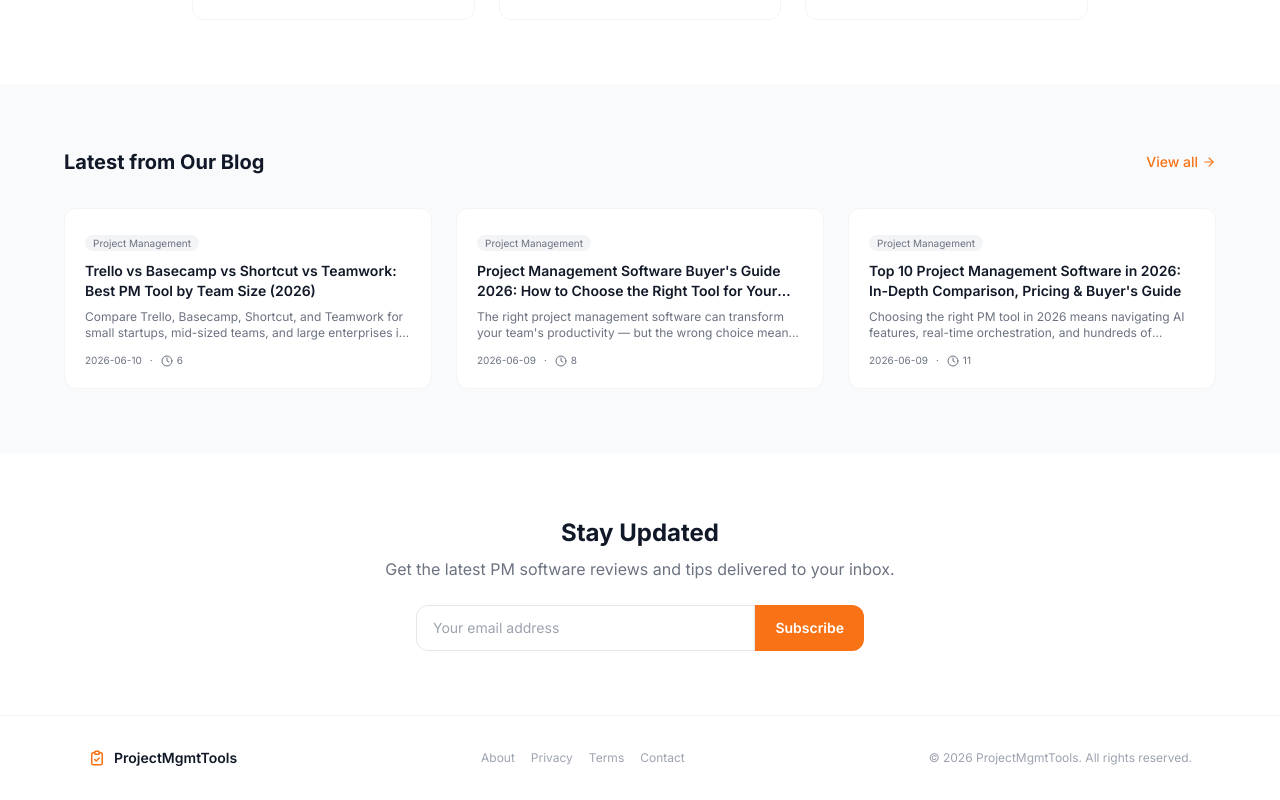
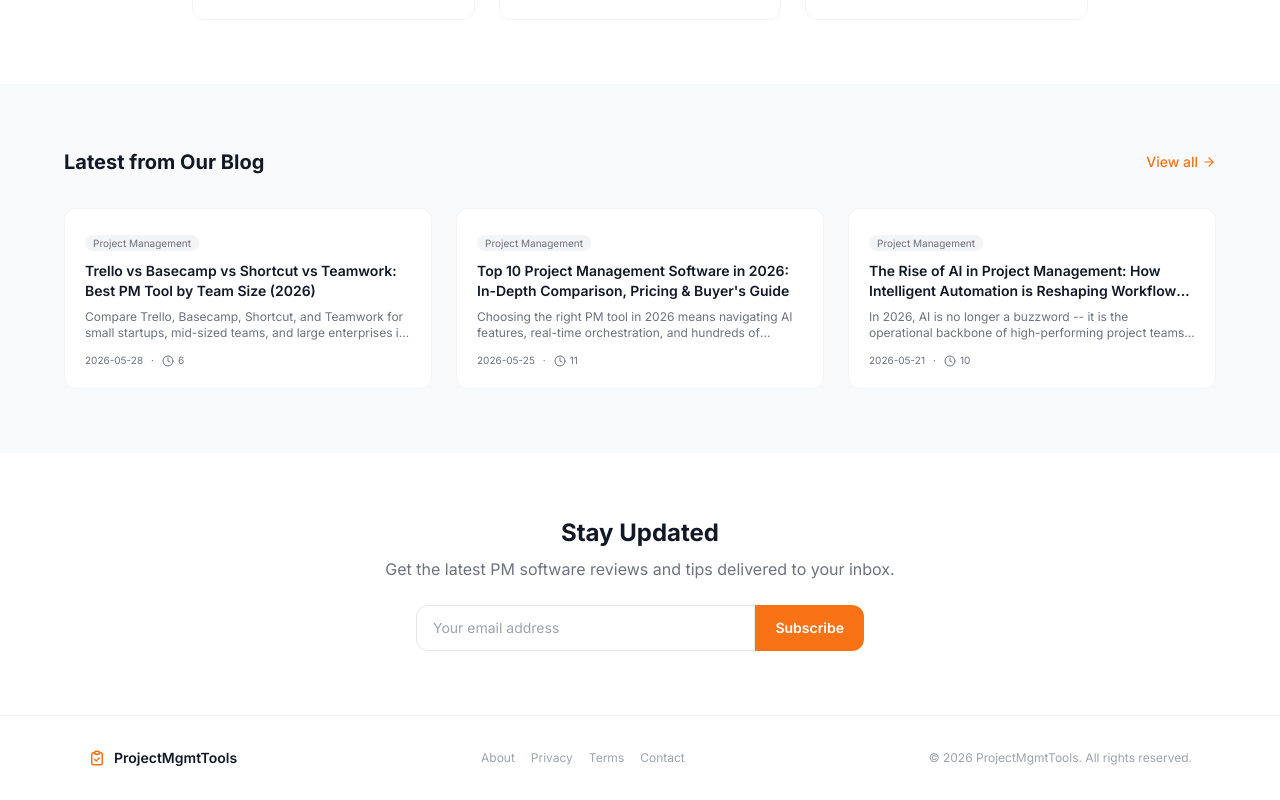
Before and after one commit to longfeixiang7650-dotcom/projectmgmtools, a Next.js app: page / in a window 1280 px wide. Shown: the part 1860-2660 px from the top of the page. Built offline with nearby package versions, Linux system fonts and the light colour scheme.

Commit message:
fix: scatter blog dates to Mar-Jun 2026; add article structure rules

```diff
--- a/app/data/blog-posts.ts
+++ b/app/data/blog-posts.ts
@@ -77,7 +77,7 @@ Also: negotiate contract terms *before* signing. Demand clear exit clauses, data
 In 2026, the best project management tool isn't the most powerful—it's the one your team uses *consistently*, without friction or workarounds. Resist the allure of AI-powered 'smart suggestions' if your team struggles with basic status updates. Focus first on workflow fidelity, permission control, and sustainable TCO. Pilot rigorously—not with hypotheticals, but with live data and real roles. And remember: no tool replaces clear goals, empowered leads, or psychological safety. The right software amplifies those. Everything else is just overhead.`,
     author: "Brian Scott",
     authorRole: "Project Management & Workflow Analyst",
-    date: "2026-06-07",
+    date: "2026-05-06",
     category: "Project Management",
     readTime: 5,
     tags: ["Project Management", "Buyer's Guide", "Tool Selection", "SaaS", "PPM", "Work Management", "Team Collaboration", "Software Selection", "PM Tools", "2026 Guide"],
@@ -299,7 +299,7 @@ Yes, but migration is non-trivial. All three platforms offer CSV and API-based i
 *Sources: G2 Project Management Grid Reports (Spring 2026), Capterra Project Management Reviews (2026), TrustRadius Verified Reviews (2026), official vendor pricing pages (accessed June 2026). All ratings and statistics reflect user experiences as of June 2026.*`,
     author: "Brian Scott",
     authorRole: "Project Management & Workflow Analyst",
-    date: "2026-06-07",
+    date: "2026-05-10",
     category: "Project Management",
     readTime: 12,
     tags: ["Asana", "Monday.com", "Jira", "Project Management", "PPM", "Tool Comparison", "Agile", "Work Management", "Team Collaboration", "SaaS"],
@@ -460,7 +460,7 @@ Selecting the right project management software in 2026 comes down to honest sel
 *Sources: Gartner Magic Quadrant for Project and Portfolio Management (2026), Forrester Wave for Agile PM Tools (2026), G2 Project Management Grid Reports (Spring 2026), Capterra Project Management Reviews (2026).*`,
     author: "Brian Scott",
     authorRole: "Project Management & Workflow Analyst",
-    date: "2026-06-09",
+    date: "2026-05-13",
     category: "Project Management",
     readTime: 8,
     tags: ["Project Management", "Buyer's Guide", "Tool Selection", "SaaS", "PPM", "Work Management", "Team Collaboration", "Software Selection", "PM Tools", "2026 Guide", "Implementation", "Pricing"],
@@ -661,7 +661,7 @@ As project management expert Mike Griffiths said: "Methodologies are tools, not
 *Sources: PMI's Pulse of the Profession (2026), State of Agile Report (2025), VersionOne 16th Annual State of Agile Survey, Gartner Hype Cycle for PPM (2026), Forrester Agile Delivery Services Landscape (2026).*`,
     author: "Brian Scott",
     authorRole: "Project Management & Workflow Analyst",
-    date: "2026-06-08",
+    date: "2026-05-16",
     category: "Project Management",
     readTime: 10,
     tags: ["Agile", "Waterfall", "Project Management", "Methodology", "Hybrid", "Scrum", "Kanban", "SDLC", "PPM", "Work Management", "Team Collaboration", "PM Methodology"],
@@ -727,7 +727,7 @@ AI in project management in 2026 is about doing better with clarity. Intelligent
 `,
     author: "Brian Scott",
     authorRole: "Project Management and Workflow Analyst",
-    date: "2026-06-08",
+    date: "2026-05-21",
     category: "Project Management",
     readTime: 10,
     tags: ["AI Automation", "Project Management", "Intelligent Workflows", "2026 Trends", "Team Productivity", "ClickUp", "Asana", "Linear", "Monday.com", "Height"],
@@ -787,7 +787,7 @@ Absolutely—and increasingly, teams do. 41% of Airtable’s active users now ma
 There’s no universal winner—but if you’re choosing *today*, match your team’s DNA: Jira for engineering rigor, ClickUp for all-in-one ambition, Trello for lean speed, and Smartsheet for enterprise control. Your workflow—not the vendor’s marketing—should drive the decision.`,
     author: "Brian Scott",
     authorRole: "Project Management & Workflow Analyst",
-    date: "2026-06-09",
+    date: "2026-05-25",
     category: "Project Management",
     readTime: 11,
     tags: ["Project Management", "Tool Comparison", "2026 Guide", "Asana", "Monday.com", "Jira", "ClickUp", "Wrike", "Smartsheet", "Airtable", "Trello", "PPM", "SaaS", "Work Management"],
@@ -852,7 +852,7 @@ A: Yes—all maintain SOC 2 Type II and GDPR compliance. Teamwork and Shortcut a
 Whether you're launching a side hustle or managing global delivery portfolios, the right 2026 project management tool matches your team's rhythm—not just its headcount.`,
     author: "Brian Scott",
     authorRole: "Project Management & Workflow Analyst",
-    date: "2026-06-10",
+    date: "2026-05-28",
     category: "Project Management",
     readTime: 6,
     tags: ["Trello", "Basecamp", "Shortcut", "Teamwork", "Project Management", "Tool Comparison", "Team Size", "PM Software", "2026 Guide", "SaaS", "Small Business", "Enterprise"],
```
